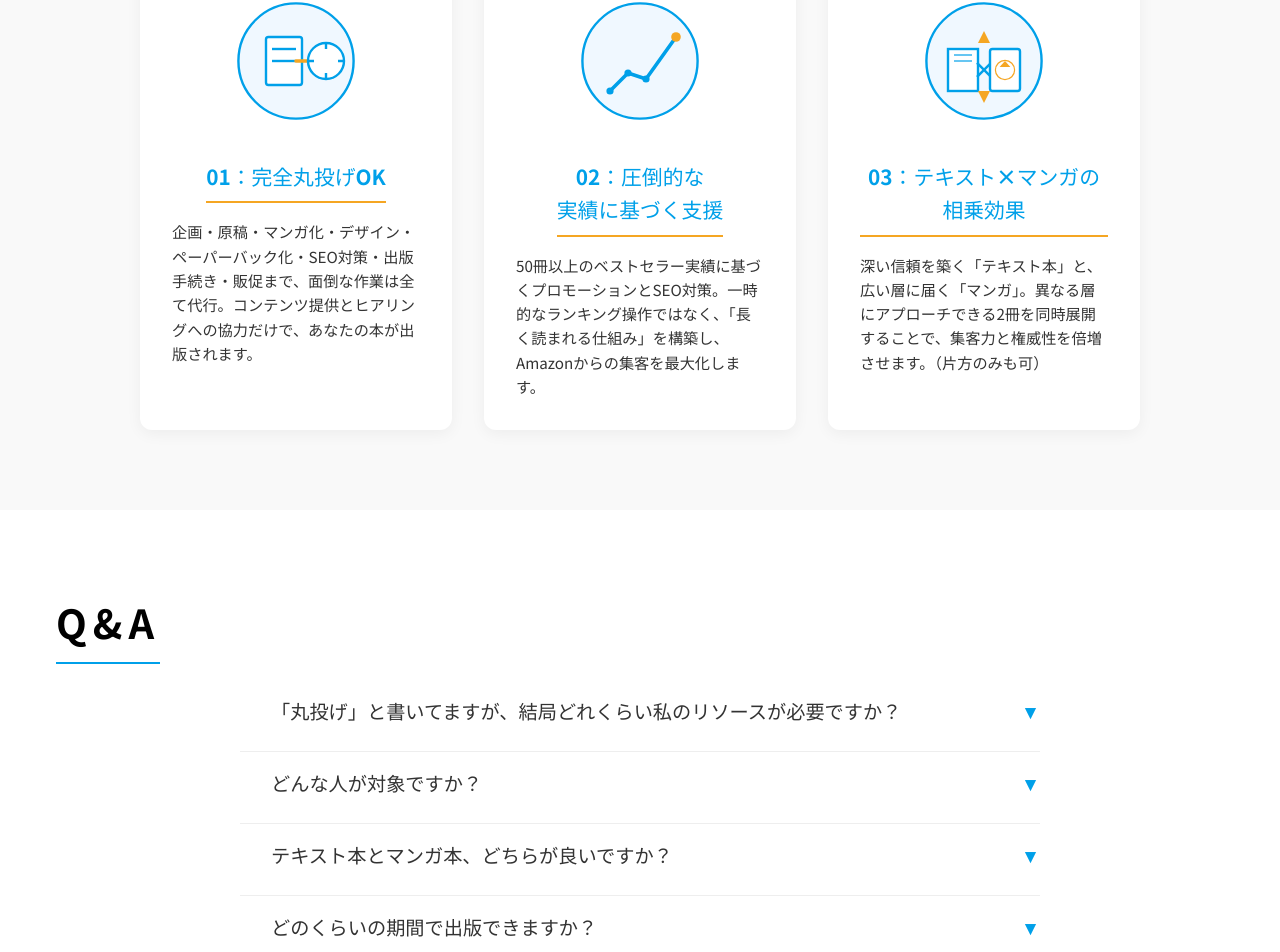
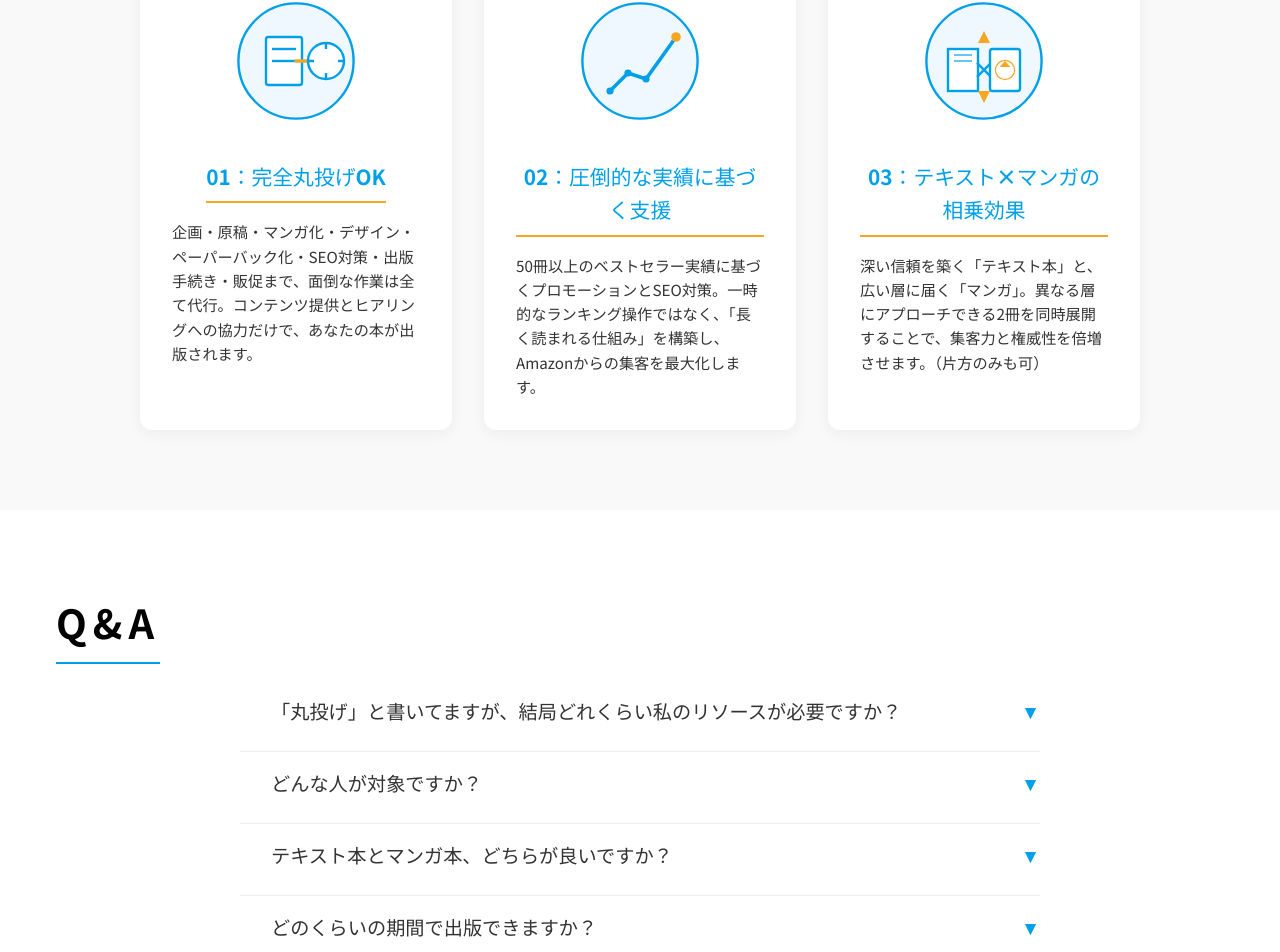
Before and after one commit to rikutoaimanga-max/Kindle-Publishing-Homepage, a React (Vite) app: page / in a window 1280 px wide. Shown: the part 10717-11669 px from the top of the page. Built offline with nearby package versions, Linux system fonts and the light colour scheme.

Commit message:
Content: Revert line break in Reasons title 2

```diff
--- a/src/components/Reasons.jsx
+++ b/src/components/Reasons.jsx
@@ -61,7 +61,7 @@ const Reasons = () => {
                             </svg>
                         </div>
                         <h3 style={{ color: 'var(--color-secondary)', fontSize: '1.3rem', marginBottom: '1rem', borderBottom: '2px solid var(--color-accent)', display: 'inline-block', paddingBottom: '0.5rem' }}>
-                            02：圧倒的な<br />実績に基づく支援
+                            02：圧倒的な実績に基づく支援
                         </h3>
                         <p style={{ textAlign: 'left', fontSize: '0.95rem' }}>
                             50冊以上のベストセラー実績に基づくプロモーションとSEO対策。一時的なランキング操作ではなく、「長く読まれる仕組み」を構築し、Amazonからの集客を最大化します。
```
